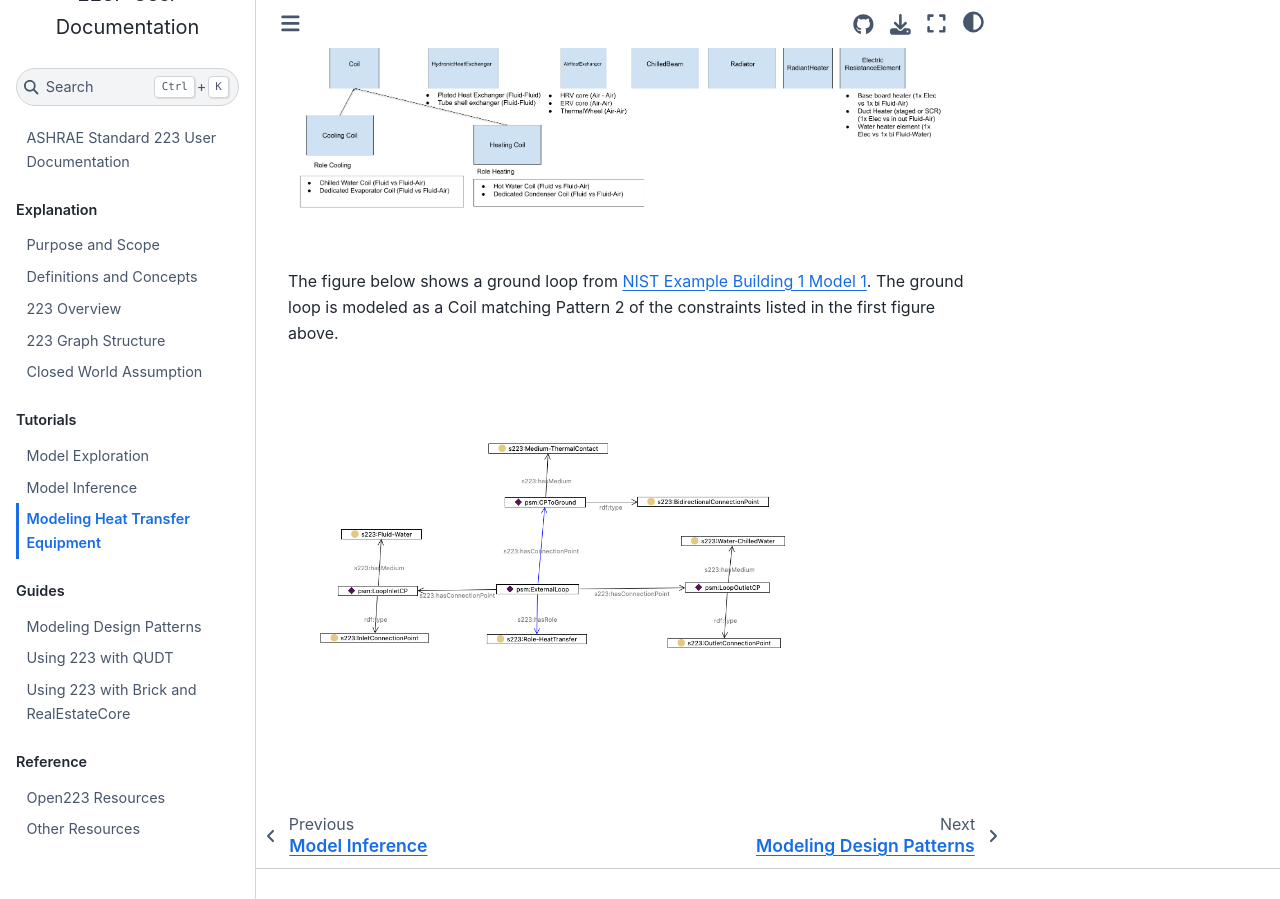
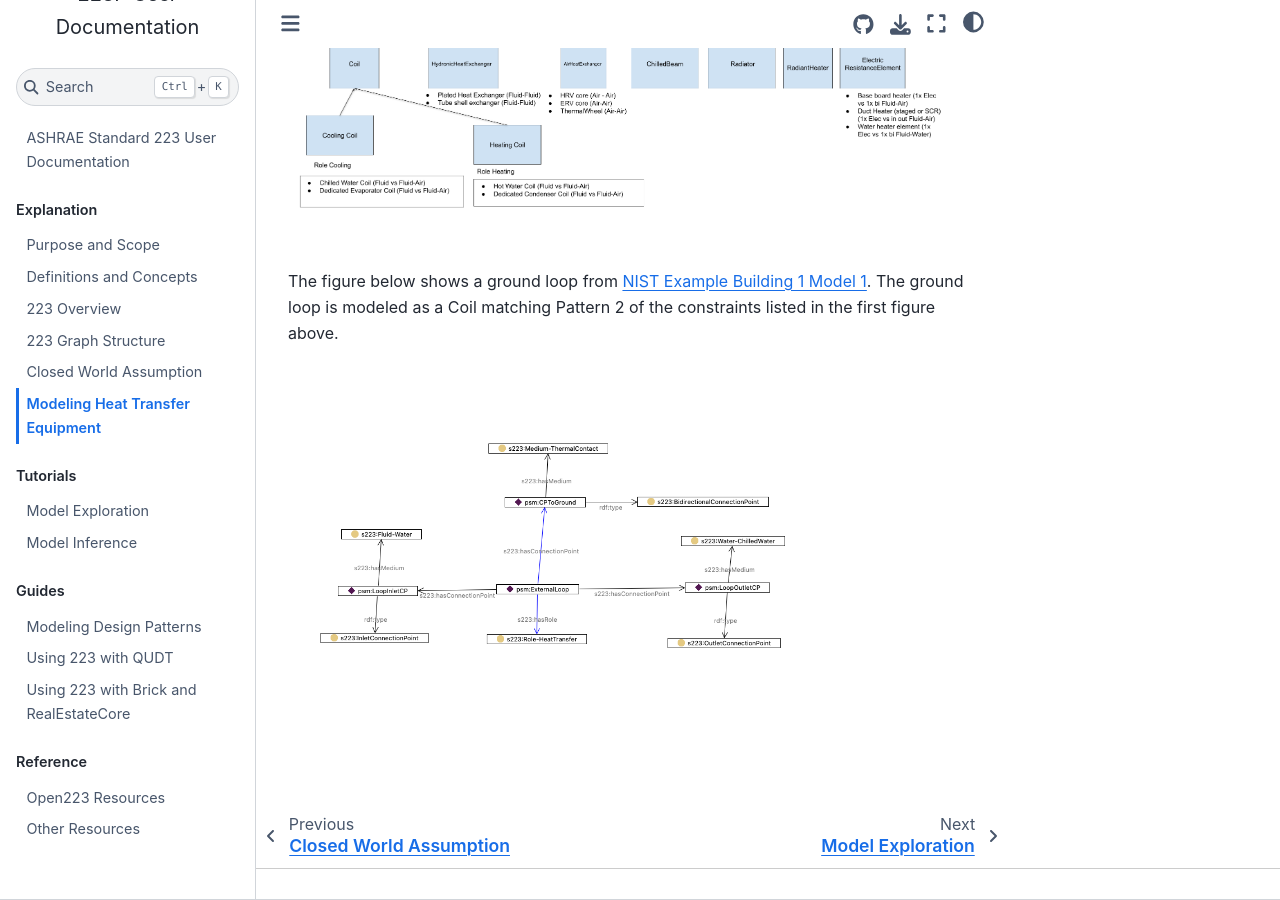
Before and after one commit to open223/docs.open223.info, a Jupyter Book: the page built from explanation/model_heat_transfer.md, in a window 1280 px wide and 900 px high, scrolled down 949 px. Built offline with Jupyter Book 1.0.4 settings and Sphinx 7.4.7 and the Sphinx Book theme 1.1.4, drawn with Linux system fonts in a browser that asks for light colours; pages that are not in the unit, such as notebooks, are missing from menus.

Commit message:
Moved to explanation chapter

```diff
--- a/_toc.yml
+++ b/_toc.yml
@@ -12,6 +12,7 @@ parts:
   - file: explanation/223_overview.md
   - file: explanation/graph_structure.md
   - file: explanation/closed_world_assumption.md
+  - file: explanation/model_heat_transfer.md
 - caption: Tutorials
   chapters:
   - file: tutorials/model_exploration.md
--- a/tutorials/model_heat_transfer.md
+++ b/explanation/model_heat_transfer.md
@@ -9,15 +9,15 @@ are involved in the transfer of heat is shown below. Note that instances of all
 will have a role of Role-HeatTransfer in addition to other possible roles. Role-HeatTransfer is added
 automatically using an inference rule.
 
-![HeatExchangeConstraints](images/tutorials-HeatExchangers-constraints.png)
+![HeatExchangeConstraints](_static/images/explanation-HeatExchangers-constraints.png)
 
 While the constraints indicated in the figure are the defining characteristics of each of the classes,
 it is easier to see how they are used by consulting the second figure that shows examples of
 equipment commonly found in the field.
 
-![HeatExchangeExamples](images/tutorials-HeatExchangers-examples.png)
+![HeatExchangeExamples](_static/images/explanation-HeatExchangers-examples.png)
 
 The figure below shows a ground loop from [NIST Example Building 1 Model 1](https://models.open223.info/examples/nist-bdg1-1.html#). The ground loop is modeled as
 a Coil matching Pattern 2 of the constraints listed in the first figure above.
 
-![GroundLoopCoil](images/tutorials-GroundLoopExample.png)
+![GroundLoopCoil](_static/images/explanation-GroundLoopExample.png)
```
Also changed, not shown: explanation/_static/images/explanation-GroundLoopExample.png (renamed from tutorials/images/tutorials-GroundLoopExample.png), explanation/_static/images/explanation-HeatExchangers-constraints.png (renamed from tutorials/images/tutorials-HeatExchangers-constraints.png), explanation/_static/images/explanation-HeatExchangers-examples.png (renamed from tutorials/images/tutorials-HeatExchangers-examples.png).
